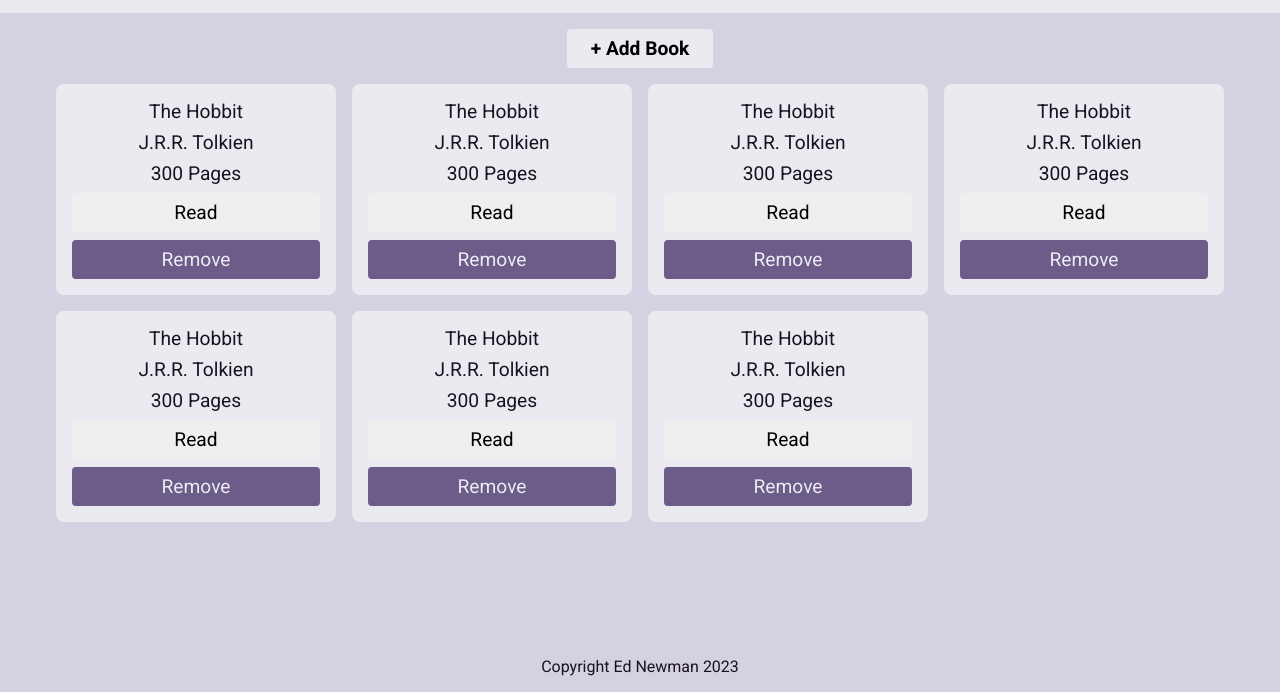
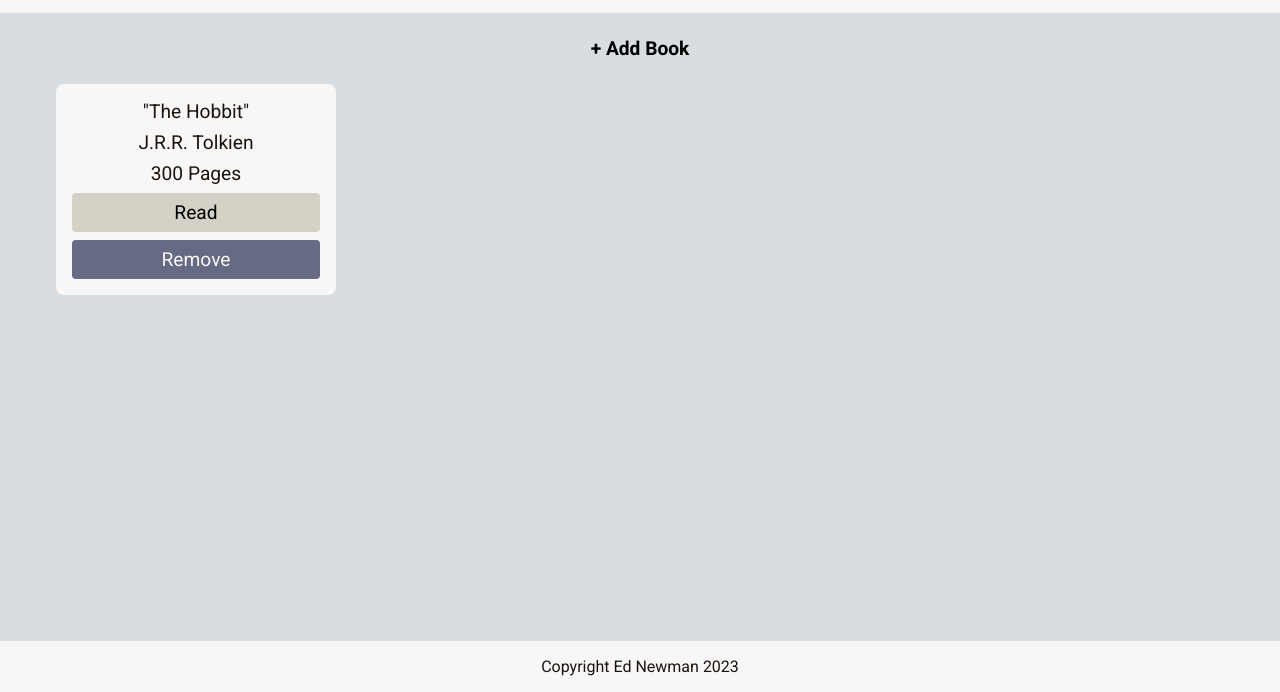
Before and after one commit to newmanem23/Library, a plain HTML site: page index.html in a window 1280 px wide. Shown: the part 108-800 px from the top of the page. Drawn offline with Linux system fonts and the light colour scheme.

Commit message:
Write function to render book cards on page

```diff
--- a/app.js
+++ b/app.js
@@ -0,0 +1,45 @@
+const myLibrary = [];
+
+const theHobbit = new Book("The Hobbit", "J.R.R. Tolkien", 300, "Yes")
+myLibrary.push(theHobbit)
+const books = document.getElementById('books')
+updateLibrary(myLibrary)
+
+function updateLibrary(library) {
+    for (let book of library) {
+        createBookCard(book)
+    }
+}
+
+function Book(title, author, numPages, read) {
+    this.title = title
+    this.author = author
+    this.numPages = numPages
+    this.read = read
+}
+
+function createBookCard(book) {
+    const bookCard = document.createElement('div')
+    const title = document.createElement('p')
+    const author = document.createElement('p')
+    const numPages = document.createElement('p')
+    const readBtn = document.createElement('button')
+    const removeBtn = document.createElement('button')
+
+    bookCard.classList.add('book')
+    readBtn.classList.add('read')
+    removeBtn.classList.add('remove')
+
+    title.textContent = `"${book.title}"`
+    author.textContent = `${book.author}`
+    numPages.textContent = `${book.numPages} Pages`
+    readBtn.textContent = "Read"
+    removeBtn.textContent = "Remove"
+
+    bookCard.appendChild(title)
+    bookCard.appendChild(author)
+    bookCard.appendChild(numPages)
+    bookCard.appendChild(readBtn)
+    bookCard.appendChild(removeBtn)
+    books.appendChild(bookCard)
+}
--- a/index.html
+++ b/index.html
@@ -4,7 +4,7 @@
     <meta charset="UTF-8">
     <meta name="viewport" content="width=device-width, initial-scale=1.0">
     <link rel="stylesheet" href="styles.css">
-    <script src="app.js"></script>
+    <script src="app.js" defer></script>
     <link rel="preconnect" href="https://fonts.googleapis.com">
     <link rel="preconnect" href="https://fonts.gstatic.com" crossorigin>
     <link href="https://fonts.googleapis.com/css2?family=Roboto:ital,wght@0,100;0,300;0,400;0,500;0,700;0,900;1,100;1,300;1,400;1,500;1,700;1,900&display=swap" rel="stylesheet">
@@ -18,56 +18,14 @@
         <div>
             <button class="add-book">+ Add Book</button>
         </div>
-        <div class="books">
-            <div class="book">
+        <div class="books" id="books">
+            <!-- <div class="book">
                 <p>The Hobbit</p>
                 <p>J.R.R. Tolkien</p>
                 <p>300 Pages</p>
                 <button class="read">Read</button>
                 <button class="remove">Remove</button>
-            </div>
-            <div class="book">
-                <p>The Hobbit</p>
-                <p>J.R.R. Tolkien</p>
-                <p>300 Pages</p>
-                <button class="read">Read</button>
-                <button class="remove">Remove</button>
-            </div>
-            <div class="book">
-                <p>The Hobbit</p>
-                <p>J.R.R. Tolkien</p>
-                <p>300 Pages</p>
-                <button class="read">Read</button>
-                <button class="remove">Remove</button>
-            </div>
-            <div class="book">
-                <p>The Hobbit</p>
-                <p>J.R.R. Tolkien</p>
-                <p>300 Pages</p>
-                <button class="read">Read</button>
-                <button class="remove">Remove</button>
-            </div>
-            <div class="book">
-                <p>The Hobbit</p>
-                <p>J.R.R. Tolkien</p>
-                <p>300 Pages</p>
-                <button class="read">Read</button>
-                <button class="remove">Remove</button>
-            </div>
-            <div class="book">
-                <p>The Hobbit</p>
-                <p>J.R.R. Tolkien</p>
-                <p>300 Pages</p>
-                <button class="read">Read</button>
-                <button class="remove">Remove</button>
-            </div>
-            <div class="book">
-                <p>The Hobbit</p>
-                <p>J.R.R. Tolkien</p>
-                <p>300 Pages</p>
-                <button class="read">Read</button>
-                <button class="remove">Remove</button>
-            </div>
+            </div> -->
         </div>
     </div>
     <div class="footer">Copyright Ed Newman 2023</div>
--- a/styles.css
+++ b/styles.css
@@ -6,11 +6,11 @@
 }
 
 :root {
-    --text: #18141f;
-    --background: #eceaf1;
-    --primary: #322b40;
-    --secondary: #d6d1e0;
-    --accent: #6b5c8a;
+    --text: #171412;
+    --background: #f8f7f6;
+    --primary: #d3d1c5;
+    --secondary: #d7dde0;
+    --accent: #666a85;
     --container-width: 1200px;
 }
 
@@ -40,12 +40,12 @@ body {
 
 .main  {
     justify-self: center;
-
     display: flex;
     flex-direction: column;
     justify-content: stretch;
     gap: 1rem;
     width: 100vw;
+    overflow: auto;
     max-width: var(--container-width);
     background-color: var(--secondary);
     align-items: center;
@@ -56,7 +56,7 @@ body {
 .footer {
     text-align: center;
     padding: 1rem;
-    background-color: var(--secondary);
+    background-color: var(--background);
 }
 
 .books {
@@ -93,7 +93,7 @@ button:hover {
 
 button.add-book {
     font-weight: bold;
-    background-color: var(--background);
+    background-color: var(--secondary);
 }
 
 button.remove {
@@ -101,6 +101,10 @@ button.remove {
     color: var(--background)
 }
 
+button.read {
+    background-color: var(--primary);
+}
+
 .book p {
     text-align: center;
 }
```
